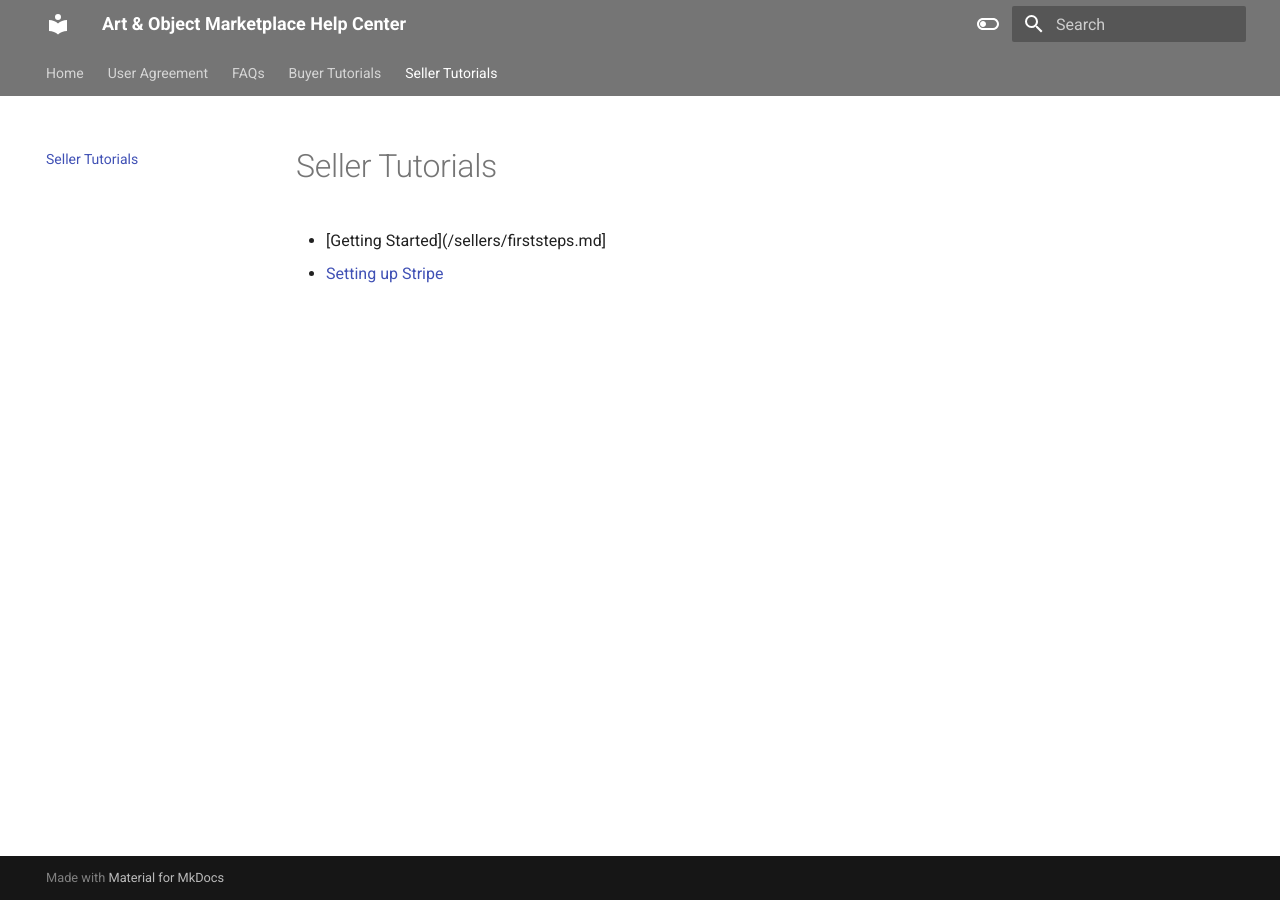
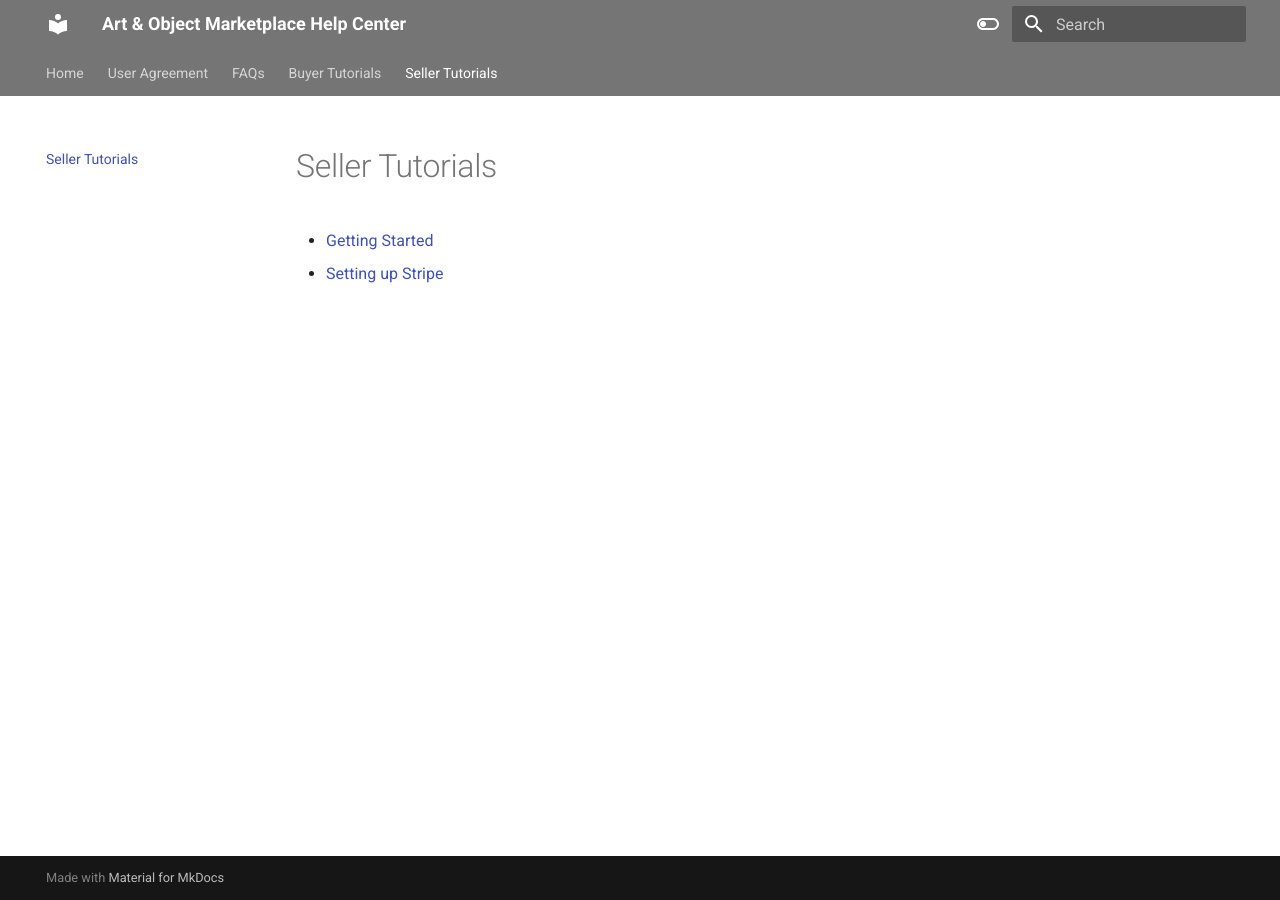
Before and after one commit to Journalistic/marketplace-docs, an MkDocs documentation site: the page built from docs/sellertutor.md, in a window 1280 px wide. Built offline with MkDocs 1.6.1 and Material for MkDocs 9.7.7, drawn with Linux system fonts in a browser that asks for light colours.

Commit message:
typo fix

```diff
--- a/docs/sellertutor.md
+++ b/docs/sellertutor.md
@@ -1,4 +1,4 @@
 # Seller Tutorials
 
- * [Getting Started](/sellers/firststeps.md]
+ * [Getting Started](/sellers/firststeps.md)
  * [Setting up Stripe](/sellers/stripesetup.md)
```
